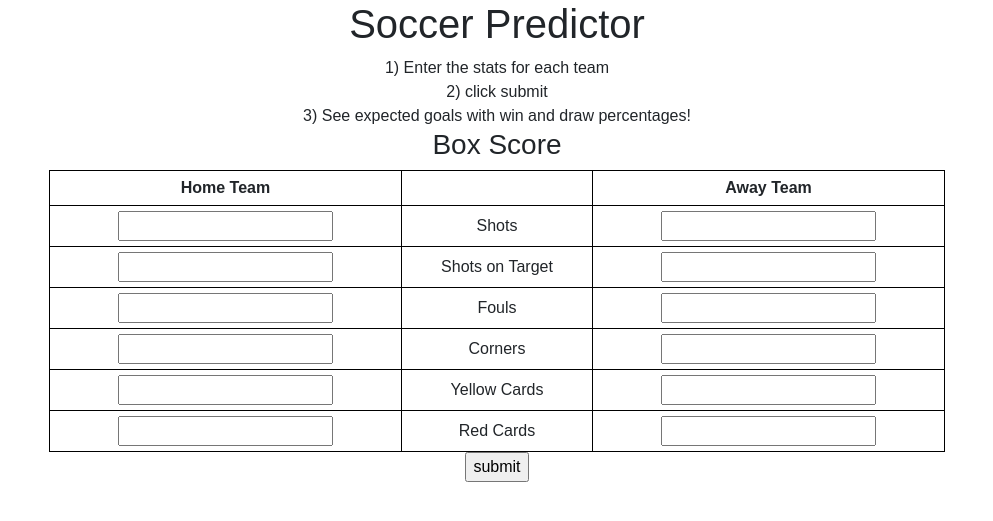
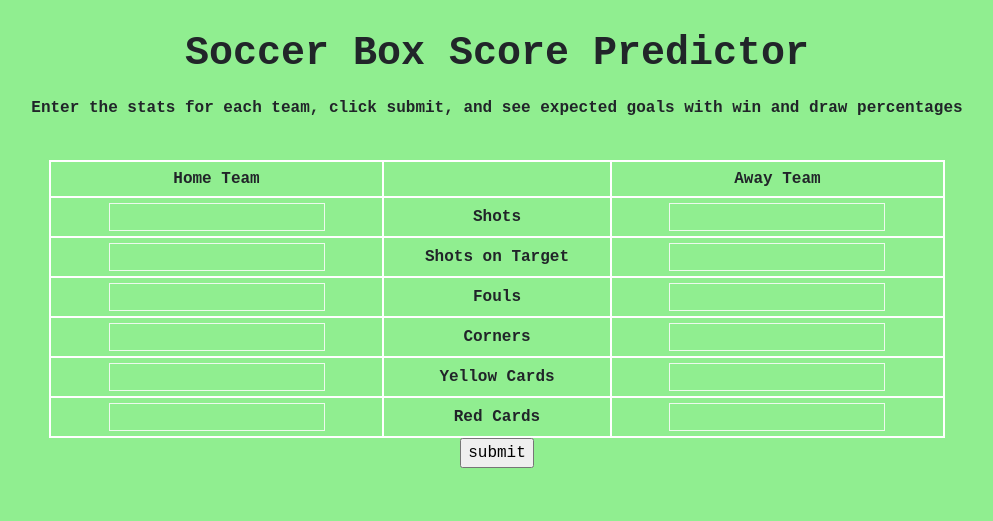
Before and after one commit to skvarnaj/Soccer-Predictor, a Flask app: page / in a window 1280 px wide. Shown: the top 521 px of the page, without its empty margins (143-1136 px from the left). Run offline with Flask 2, Linux system fonts and the light colour scheme; parts of the project's set-up code (start-up, migrations or seed data) failed here and were passed over; some libraries are stand-ins or nearby versions.

Commit message:
styled the page

```diff
--- a/static/css/main.css
+++ b/static/css/main.css
@@ -1,14 +1,20 @@
 body {
+    background-color: lightgreen;
     margin: 5;
-    font-family: sans-serif;
-    text-align: center
+    text-align: center;
+    font-family: 'Courier New', monospace;
+    font-weight: bold;
 }
 p {
     font-family: sans-serif;
     text-align: center;
 }
 h1 {
+  font-family: 'Courier New', monospace;
   text-align: center;
+  padding-top: 30px;
+  padding-bottom: 10px;
+  font-weight: bold;
   }
 h2 {
   font-size: 14 px;
@@ -16,6 +22,6 @@ h2 {
 h3 {
   text-align: center;
   }
-  table {
+table {
     width:100%;
   }
--- a/templates/home.html
+++ b/templates/home.html
@@ -10,6 +10,7 @@
 <link rel= "stylesheet" type= "text/css" href="{{ url_for('static', filename='css/main.css') }}" />
 <style>
   table {
+    border: white;
     width:70%;
   }
   table.center {
@@ -17,7 +18,7 @@
   margin-right: auto;
   }
   table, th, td {
-    border: 1px solid black;
+    border: 2.5px solid white;
     border-collapse: collapse;
   }
   th, td {
@@ -34,19 +35,20 @@
     background-color: black;
     color: white;
   }
+  input[type=number] {
+      border:  1.5px solid rgba(245, 250, 245, 0.925);
+      background-color: transparent;
+      color: solid black;
+  }
   </style>
 </head>
 <body>
 
 
-<h1>Soccer Predictor<br></h1>
-<body> 1) Enter the stats for each team<br></body>
-<body>2) click submit<br></body>
-<body>3) See expected goals with win and draw percentages!<br></body>
-
-<h3>Box Score</h3>
-
-<table class = "center" style>
+<h1>Soccer Box Score Predictor<br></h1>
+<body> Enter the stats for each team, click submit, and see expected goals with win and draw percentages</body>
+<p><br></p>
+<table class = "center">
   <tr>
     <th>Home Team</th>
     <th></th>
```
